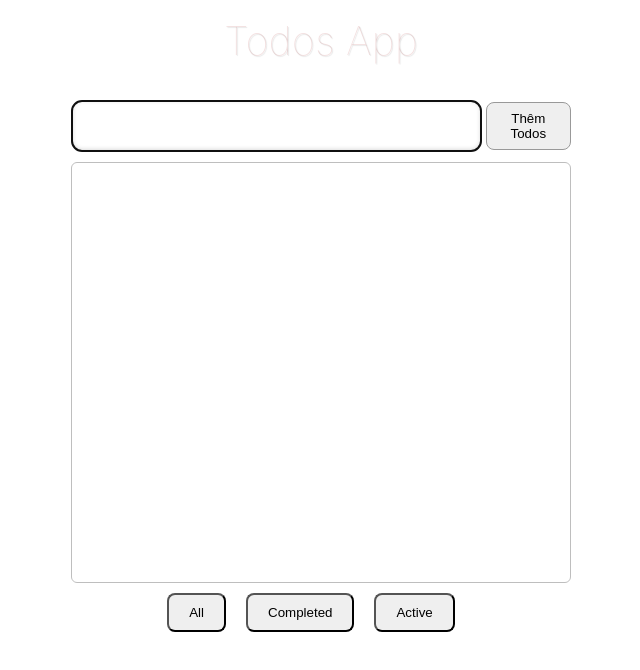
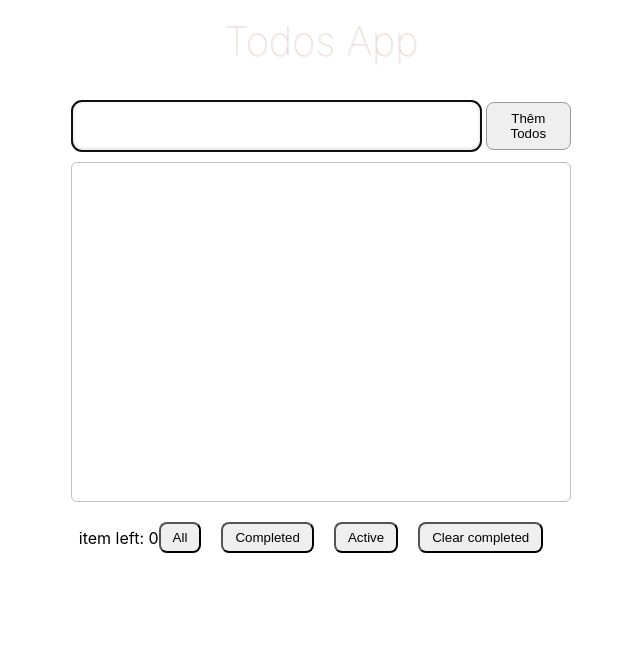
Before and after one commit to tominhthuan/todolistfunction, a React (Create React App) app: page / in a window 1280 px wide. Shown: the top 670 px of the page, without its empty margins (319-959 px from the left). Built offline with nearby package versions, Linux system fonts and the light colour scheme.

Commit message:
phan trang scroll

```diff
--- a/src/App.css
+++ b/src/App.css
@@ -1,3 +1,6 @@
+*{
+  box-sizing: border-box;
+}
 .App {
   width: 500px;
   margin: 0 auto;
@@ -6,7 +9,7 @@
 }
 
 .Todolists {
-  height: 419px;
+  height: 340px;
   overflow-y: auto;
   margin-top: 10px;
   border:  1px solid #bebebe;
@@ -96,6 +99,6 @@ h1 {
 }
 .footer button{
   margin-right: 20px;
-  padding: 10px 20px;
+  padding: 6px 12px;
   border-radius: 8px;
 }
--- a/src/Component/Footer.js
+++ b/src/Component/Footer.js
@@ -1,19 +1,40 @@
 import React from 'react';
-import { useDispatch } from 'react-redux';
-import { setFilter } from '../redux/actions';
+import { useDispatch, useSelector } from 'react-redux';
+import { setFilter, deleteTodo } from '../redux/actions';
 
 function Footer() {
     const dispatch = useDispatch();
+    const todos = useSelector((state) => state.todos);
+    const filter = useSelector((state) => state.filter);
 
     const handleFilterChange = (filterType) => {
         dispatch(setFilter(filterType));
     };
 
+    const filteredTodos = todos.filter((todo) => {
+        if (filter === 'completed') {
+            return todo.isCompleted;
+        } else if (filter === 'active') {
+            return !todo.isCompleted;
+        } else {
+            return true;
+        }
+    });
+
+    const handleDeleteCompleted = () => {
+        const completedTodos = todos.filter((todo) => todo.isCompleted); // Lọc ra các công việc đã hoàn thành
+        completedTodos.forEach((todo) => {
+            dispatch(deleteTodo(todo.id)); // Xóa các công việc đã hoàn thành
+        });
+    };
+
     return (
         <div className='footer'>
+            <p>item left: {filteredTodos.length}</p> {/* Hiển thị số lượng phần tử */}
             <button onClick={() => handleFilterChange('all')}>All</button>
             <button onClick={() => handleFilterChange('completed')}>Completed</button>
             <button onClick={() => handleFilterChange('active')}>Active</button>
+            <button onClick={handleDeleteCompleted}>Clear completed</button>
         </div>
     );
 }
--- a/src/Component/TodoList.js
+++ b/src/Component/TodoList.js
@@ -12,6 +12,7 @@ function TodoList() {
     const [itemsToShow, setItemsToShow] = React.useState(itemsPerScroll);
 
     const containerRef = useOnScrollNearBottom(() => {
+        debugger;
         if (itemsToShow < totalTodos) {
             setItemsToShow((prevItems) => Math.min(prevItems + itemsPerScroll, totalTodos));
         }
--- a/src/customhook/useOnScrollNearBottom.js
+++ b/src/customhook/useOnScrollNearBottom.js
@@ -4,6 +4,7 @@ const useOnScrollNearBottom = (callback, threshold = 200) => {
     const containerRef = useRef(null);
 
     useEffect(() => {
+        debugger;
         const container = containerRef.current;
         const handleScroll = () => {
             const scrollY = container.scrollTop;
--- a/src/redux/todosreducer.js
+++ b/src/redux/todosreducer.js
@@ -4,7 +4,8 @@ import { ACTION_TYPE } from './type';
 const todosreducer = (state = [], action) => {
     switch (action.type) {
         case ACTION_TYPE.ADD_TODO:
-            return [...state, action.payload];
+            // return [...state, action.payload];
+            return [{ ...action.payload }, ...state];
         case ACTION_TYPE.UPDATE_TODO: {
             const index = state.findIndex((todo) => todo.id === action.payload.id);
             if (index !== -1) {
```
